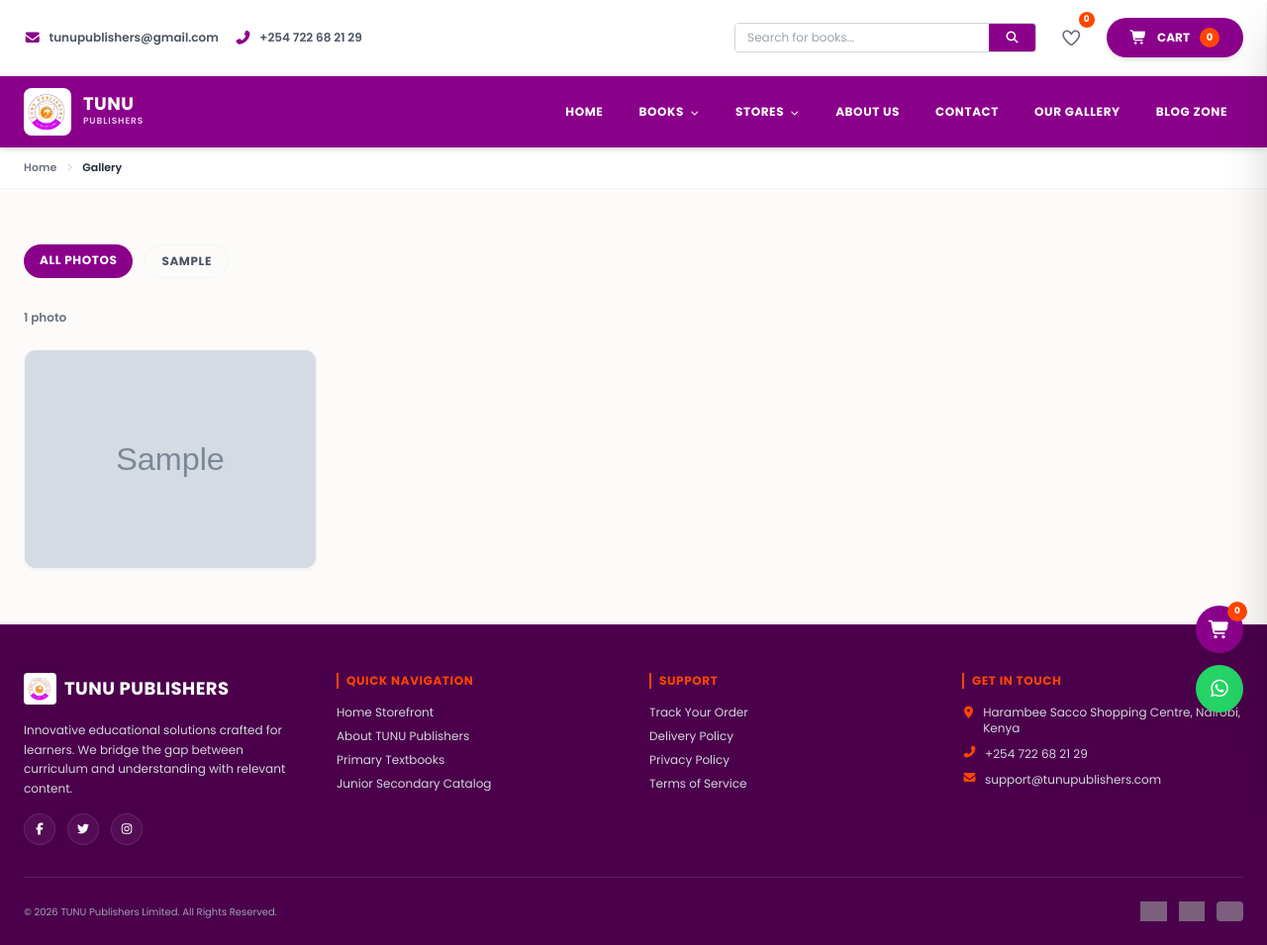
After one commit to LutanTech/tunu-jinja, a Flask app: page /gallery in a window 1280 px wide. The commit adds this page. Shown: the whole page at 99% size. Run offline with Flask 3, Linux system fonts and the light colour scheme; tables that the repository leaves empty hold one stand-in row (values such as "Sample post"); grey boxes marked "Sample" are stand-in pictures; some libraries are stand-ins or nearby versions; grey boxes are pictures that could not be loaded.

Commit message:
Add gallery management features: implement GalleryImage model and routes for uploading, editing, toggling visibility, and deleting gallery images. Update templates to include a new gallery section and enhance navigation with a dedicated gallery link in the base template. Improve store image handling in the stores template for better user experience.

```diff
--- a/app.py
+++ b/app.py
@@ -51,9 +51,13 @@ app.config.update(
     MAIL_USERNAME="noreply@tunupublishers.com",
     MAIL_PASSWORD=os.getenv("M_P"),
     MAIL_DEFAULT_SENDER=("Tunu Publishers", "noreply@tunupublishers.com"),
-    UPLOAD_FOLDER=os.path.join(app.root_path, "static", "resources", "books" ,"covers")
+    UPLOAD_FOLDER=os.path.join(app.root_path, "static", "resources", "books" ,"covers"),
+    GALLERY_FOLDER=os.path.join(app.root_path, "static", "resources", "gallery"),
+    STORES_FOLDER=os.path.join(app.root_path, "static", "resources", "stores")
 )
 os.makedirs(app.config["UPLOAD_FOLDER"], exist_ok=True)
+os.makedirs(app.config["GALLERY_FOLDER"], exist_ok=True)
+os.makedirs(app.config["STORES_FOLDER"], exist_ok=True)
 
 
 # M-Pesa Configurations
@@ -138,7 +142,7 @@ def auto_log(response):
             action=f"{request.method} {request.path}", method=request.method, endpoint=request.path,
             ip=request.remote_addr, user_agent=request.headers.get("User-Agent"), status_code=response.status_code
         ))
-        db.session.commit()  # FIXED: Required to commit the logging entries to the database
+        db.session.commit()
     except Exception:
         db.session.rollback()
     return response
@@ -333,6 +337,24 @@ class Store(db.Model):
 
     def to_dict(self):
         return {"id": self.id, "name": self.name, "image": self.image_url, "city": self.city, "address": self.address, "phone": self.phone, "email": self.email, "description": self.description, "hours": self.hours, "latitude": self.latitude, "longitude": self.longitude}
+
+class GalleryImage(db.Model):
+    id = db.Column(db.String(20), primary_key=True, default=lambda: generate_id("GAL"))
+    image = db.Column(db.String(1024), nullable=False)
+    caption = db.Column(db.String(255))
+    category = db.Column(db.String(100))
+    is_active = db.Column(db.Boolean, default=True)
+    added_at = db.Column(db.DateTime, default=lambda: datetime.utcnow() + timedelta(hours=3))
+
+    @property
+    def image_url(self):
+        if self.image and self.image.startswith(("http://", "https://", "/static/")):
+            return self.image
+        return self.image or "https://i.ibb.co/CKRYPD4p/image.png"
+
+    def to_dict(self):
+        return {"id": self.id, "image": self.image_url, "caption": self.caption, "category": self.category}
+
 
 NEAR_NAIROBI = {
     "Nairobi",
@@ -498,6 +520,23 @@ def checkout(oid):
 def book_cover(filename):
     return send_from_directory(app.config["UPLOAD_FOLDER"], filename)
 
+FOLDERS = {
+    "store": "STORE_FOLDER",
+    "gallery": "GALLERY_FOLDER",
+}
+
+@app.route("/image/<string:folder>/<path:filename>")
+@limiter.limit("50 per minute")
+def get_image(folder, filename):
+    config_key = FOLDERS.get(folder.lower())
+    if not config_key:
+        abort(404)
+
+    return send_from_directory(
+        app.config[config_key],
+        filename
+    )
+
 @app.route("/base")
 def base():
     return render_template('base.html')
@@ -1430,7 +1469,7 @@ def add_store():
     img, fn = request.files.get("image"), None
     if img and img.filename:
         fn = f"{secrets.token_hex(10)}.{img.filename.rsplit('.', 1)[1].lower()}"
-        img.save(os.path.join(app.config["UPLOAD_FOLDER"], fn))
+        img.save(os.path.join(app.config["STORES_FOLDER"], fn))
 
     store = Store(
         name=request.form.get("name"),
@@ -1495,6 +1534,102 @@ def delete_store(id):
     db.session.commit()
     return redirect(url_for("stores_admin"))
 
+@app.route("/gallery")
+def gallery():
+    category = request.args.get("cat", "").strip()
+    q = GalleryImage.query.filter_by(is_active=True)
+    if category:
+        q = q.filter(GalleryImage.category.ilike(category))
+    pagination = q.order_by(GalleryImage.added_at.desc()).paginate(
+        page=request.args.get("page", 1, type=int), per_page=24, error_out=False
+    )
+    categories = [c[0] for c in db.session.query(GalleryImage.category).filter(
+        GalleryImage.category.isnot(None), GalleryImage.is_active == True
+    ).distinct().all() if c[0]]
+    return render_template("company/gallery.html", images=pagination.items, pagination=pagination, categories=categories, active_category=category)
+
+
+
+@app.route("/cp/gallery")
+@login_required
+@admin_required
+def gallery_admin():
+    q = GalleryImage.query
+    search_term = request.args.get("q", "").strip()
+    if search_term:
+        like = f"%{search_term}%"
+        q = q.filter(db.or_(GalleryImage.caption.ilike(like), GalleryImage.category.ilike(like)))
+    pagination = q.order_by(GalleryImage.added_at.desc()).paginate(
+        page=request.args.get("page", 1, type=int), per_page=12, error_out=False
+    )
+    return render_template("admin/gallery.html", admin=db.session.get(Staff, session["staff_id"]),
+                           images=pagination.items, pagination=pagination, search=search_term)
+
+@app.route("/cp/gallery/new", methods=["POST"])
+@login_required
+@admin_required
+def add_gallery_image():
+    staff = db.session.get(Staff, session["staff_id"])
+    img = request.files.get("image")
+    if not img or not img.filename:
+        flash("Please choose a photo to upload.", "error")
+        return redirect(url_for("gallery_admin"))
+
+    fn = f"{secrets.token_hex(10)}.{img.filename.rsplit('.', 1)[1].lower()}"
+    img.save(os.path.join(app.config["GALLERY_FOLDER"], fn))
+
+    photo = GalleryImage(
+        image=fn,
+        caption=request.form.get("caption", "").strip(),
+        category=request.form.get("category", "").strip() or None
+    )
+    db.session.add(photo)
+    db.session.commit()
+    log_action("Uploaded gallery photo", 200, staff.id)
+    return redirect(url_for("gallery_admin"))
+
+@app.route("/cp/gallery/edit/<string:id>", methods=["POST"])
+@login_required
+@admin_required
+def edit_gallery_image(id):
+    staff = db.session.get(Staff, session["staff_id"])
+    photo = GalleryImage.query.get_or_404(id)
+
+    photo.caption = request.form.get("caption", "").strip()
+    photo.category = request.form.get("category", "").strip() or None
+
+    img = request.files.get("image")
+    if img and img.filename:
+        fn = f"{secrets.token_hex(10)}.{img.filename.rsplit('.', 1)[1].lower()}"
+        img.save(os.path.join(app.config["UPLOAD_FOLDER"], fn))
+        photo.image = fn
+
+    db.session.commit()
+    log_action("Edited gallery photo", 200, staff.id)
+    return redirect(url_for("gallery_admin"))
+
+@app.route("/api/admin/toggle_gallery/<string:id>", methods=["POST"])
+@login_required
+@admin_required
+def toggle_gallery_image(id):
+    staff = db.session.get(Staff, session["staff_id"])
+    photo = GalleryImage.query.get_or_404(id)
+    photo.is_active = not photo.is_active
+    db.session.commit()
+    log_action("Toggled visibility for a gallery photo", 200, staff.id)
+    return redirect(url_for("gallery_admin"))
+
+@app.route("/api/admin/delete_gallery/<string:id>", methods=["POST"])
+@login_required
+@admin_required
+def delete_gallery_image(id):
+    staff = db.session.get(Staff, session["staff_id"])
+    photo = GalleryImage.query.get_or_404(id)
+    log_action("Deleted a gallery photo", 200, staff.id)
+    db.session.delete(photo)
+    db.session.commit()
+    return redirect(url_for("gallery_admin"))
+
 with app.app_context():
     db.create_all()
 
--- a/templates/base.html
+++ b/templates/base.html
@@ -161,10 +161,13 @@
                     <button  data-aos="fade-down" class="text-white hover:bg-orangered px-4 py-2 rounded font-bold text-xs uppercase transition-colors tracking-wider flex items-center gap-1.5">
                         BOOKS <i class="fas fa-chevron-down text-[8px] mt-0.5"></i>
                     </button>
-                    <div class="dropdown-menu absolute left-0 mt-2 w-48 bg-white text-gray-800 rounded-lg shadow-xl border border-gray-100 z-50 py-1 font-bold text-xs uppercase tracking-wider">
+                    <div class="dropdown-menu absolute left-0 mt-2 w-48 bg-white text-gray-800  shadow-xl border border-gray-100 z-50 py-1 font-bold text-xs uppercase tracking-wider">
                         <a href="/books" class="block px-4 py-2 hover:bg-magenta/5 hover:text-magenta transition-colors">All Books</a>
                         <a href="/books?cat=junior" class="block px-4 py-2 hover:bg-magenta/5 hover:text-magenta transition-colors">Junior School</a>
+                        <a href="/books?cat=general" class="block px-4 py-2 hover:bg-magenta/5 hover:text-magenta transition-colors">General Audience </a>
                         <a href="/books?cat=revision" class="block px-4 py-2 hover:bg-magenta/5 hover:text-magenta transition-colors">Revision</a>
+                        <a href="/books?cat=1" class="block px-4 py-2 hover:bg-magenta/5 hover:text-magenta transition-colors">Grade 1 </a>
+                        <a href="/books?cat=4a" class="block px-4 py-2 hover:bg-magenta/5 hover:text-magenta transition-colors">Grade 4a</a>
                     </div>
                 </div>
 
@@ -172,18 +175,15 @@
                     <button  data-aos="fade-up" class="text-white hover:bg-orangered px-4 py-2 rounded font-bold text-xs uppercase transition-colors tracking-wider flex items-center gap-1.5">
                         STORES <i class="fas fa-chevron-down text-[8px] mt-0.5"></i>
                     </button>
-                    {% if stores %}
-                    <div class="dropdown-menu absolute left-0 mt-2 w-48 bg-white text-gray-800 rounded-lg shadow-xl border border-gray-100 z-50 py-1 font-bold text-xs uppercase tracking-wider">
-                        {% for s in stores %}
-                        <a href="/store/{{ s.name.lower().replace(' ', '-') }}" class="block px-4 py-2 hover:bg-magenta/5 hover:text-magenta transition-colors">{{ s.name }}</a>
-                        {% endfor %}
+                    <div class="dropdown-menu absolute left-0 mt-2 w-48 bg-white text-gray-800  shadow-xl border border-gray-100 z-50 py-1 font-bold text-xs uppercase tracking-wider">
+                        <a href="/store/nairobi" class="block px-4 py-2 hover:bg-magenta/5 hover:text-magenta transition-colors">Nairobi</a>
 
                     </div>
-                    {% endif %}
                 </div>
 
                 <a data-aos="fade-down" href="{{ url_for('about') }}" class="text-white hover:bg-orangered px-4 py-2 rounded font-bold text-xs uppercase transition-colors tracking-wider">ABOUT US</a>
                 <a  data-aos="fade-up" href="{{ url_for('contact_us') }}" class="text-white hover:bg-orangered px-4 py-2 rounded font-bold text-xs uppercase transition-colors tracking-wider">CONTACT</a>
+                <a  data-aos="fade-down" href="/gallery" target="_blank" class="text-white hover:bg-orangered px-4 py-2 rounded font-bold text-xs uppercase transition-colors tracking-wider">Our Gallery</a>
                 <a  data-aos="fade-down" href="https://blogzone.tunupublishers.com" target="_blank" class="text-white hover:bg-orangered px-4 py-2 rounded font-bold text-xs uppercase transition-colors tracking-wider">BLOG ZONE</a>
             </nav>
 
--- /dev/null
+++ b/templates/company/gallery.html
@@ -0,0 +1,133 @@
+{% extends "base.html" %}
+
+{% block title %}Gallery | TUNU Publishers{% endblock %}
+
+{% block head %}
+<meta name="description" content="A look at TUNU Publishers' events, school visits, book launches, and community moments across Kenya.">
+{% endblock %}
+
+{% block content %}
+
+<!-- BREADCRUMB -->
+<div class="bg-white border-b border-gray-100">
+    <div class="max-w-7xl mx-auto px-4 md:px-6 py-3 flex items-center gap-2 text-[11px] font-semibold text-gray-500">
+        <a href="/" class="hover:text-magenta transition-colors">Home</a>
+        <i class="fas fa-chevron-right text-[8px] text-gray-300"></i>
+        <span class="text-gray-800">Gallery</span>
+    </div>
+</div>
+
+
+
+<section class="max-w-7xl mx-auto px-4 md:px-6 py-10 md:py-14">
+
+    <!-- CATEGORY FILTER -->
+    {% if categories %}
+    <div class="flex gap-3 overflow-x-auto [&::-webkit-scrollbar]:hidden mb-8" style="scrollbar-width:none;-ms-overflow-style:none;">
+        <a href="{{ url_for('gallery') }}" class="shrink-0 px-4 py-2 rounded-full text-xs font-bold uppercase tracking-wider transition-colors {{ 'bg-magenta text-white' if not active_category else 'bg-lightWarm text-gray-600 border border-gray-100 hover:bg-magenta hover:text-white' }}">
+            All Photos
+        </a>
+        {% for cat in categories %}
+        <a href="{{ url_for('gallery') }}?cat={{ cat | urlencode }}" class="shrink-0 px-4 py-2 rounded-full text-xs font-bold uppercase tracking-wider transition-colors {{ 'bg-magenta text-white' if active_category == cat else 'bg-lightWarm text-gray-600 border border-gray-100 hover:bg-magenta hover:text-white' }}">
+            {{ cat }}
+        </a>
+        {% endfor %}
+    </div>
+    {% endif %}
+
+    <!-- GALLERY GRID -->
+    {% if images %}
+    <p class="text-xs text-gray-500 font-semibold mb-6">{{ pagination.total }} photo{{ 's' if pagination.total != 1 else '' }}{% if active_category %} in "{{ active_category }}"{% endif %}</p>
+    <div class="columns-2 sm:columns-3 lg:columns-4 gap-4 space-y-4">
+        {% for img in images %}
+        <button type="button"
+                onclick="openLightbox('{{ url_for("get_image", folder="gallery", filename=img.image_url ) }}', '{{ (img.caption or '')  }}')"
+                class="group relative block w-full rounded-xl overflow-hidden border border-gray-100 shadow-sm hover:shadow-lg transition-all break-inside-avoid">
+                <img src='{{ url_for("get_image", folder="gallery", filename=img.image_url ) }}' alt="{{ img.caption or 'Gallery photo' }}" loading="lazy" class="w-full h-auto object-cover group-hover:scale-105 transition-transform duration-300" onerror="this.src='https://placehold.co/500x600/8B008B/ffffff?text=TUNU'">
+            {% if img.caption %}
+            <div class="absolute inset-x-0 bottom-0 bg-gradient-to-t from-black/70 to-transparent p-3 pt-8 opacity-0 group-hover:opacity-100 transition-opacity">
+                <p class="text-white text-xs font-semibold text-left leading-snug line-clamp-2">{{ img.caption }}</p>
+            </div>
+            {% endif %}
+            <span class="absolute top-2 right-2 w-8 h-8 bg-white/90 rounded-full flex items-center justify-center text-magenta opacity-0 group-hover:opacity-100 transition-opacity">
+                <i class="fas fa-expand text-xs"></i>
+            </span>
+        </button>
+        {% endfor %}
+    </div>
+
+    <!-- PAGINATION -->
+    {% if pagination.pages > 1 %}
+    <div class="flex items-center justify-center gap-2 mt-10">
+        <a href="{{ url_for('gallery') }}?cat={{ active_category | urlencode }}&page={{ pagination.prev_num or 1 }}"
+           class="w-9 h-9 flex items-center justify-center rounded-full border border-gray-300 text-gray-500 text-xs {{ 'pointer-events-none opacity-40' if not pagination.has_prev else 'hover:bg-magenta hover:text-white hover:border-magenta transition-colors' }}">
+            <i class="fas fa-chevron-left"></i>
+        </a>
+
+        {% for p in range(1, pagination.pages + 1) %}
+            {% if p == pagination.page %}
+            <span class="w-9 h-9 flex items-center justify-center rounded-full bg-magenta text-white text-xs font-bold">{{ p }}</span>
+            {% elif p == 1 or p == pagination.pages or (p >= pagination.page - 1 and p <= pagination.page + 1) %}
+            <a href="{{ url_for('gallery') }}?cat={{ active_category | urlencode }}&page={{ p }}" class="w-9 h-9 flex items-center justify-center rounded-full border border-gray-300 text-gray-600 text-xs font-semibold hover:bg-magenta hover:text-white hover:border-magenta transition-colors">{{ p }}</a>
+            {% elif p == pagination.page - 2 or p == pagination.page + 2 %}
+            <span class="text-gray-300 text-xs px-1">…</span>
+            {% endif %}
+        {% endfor %}
+
+        <a href="{{ url_for('gallery') }}?cat={{ active_category | urlencode }}&page={{ pagination.next_num or pagination.pages }}"
+           class="w-9 h-9 flex items-center justify-center rounded-full border border-gray-300 text-gray-500 text-xs {{ 'pointer-events-none opacity-40' if not pagination.has_next else 'hover:bg-magenta hover:text-white hover:border-magenta transition-colors' }}">
+            <i class="fas fa-chevron-right"></i>
+        </a>
+    </div>
+    {% endif %}
+    {% else %}
+    <div class="text-center py-16 md:py-24 text-gray-400 text-xs font-semibold border border-dashed border-gray-200 rounded-2xl">
+        <i class="fas fa-images text-4xl text-magenta/20 mb-4 block"></i>
+        {% if active_category %}
+        No photos found in this category.
+        <a href="{{ url_for('gallery') }}" class="block text-magenta font-bold mt-2 hover:underline">View all photos</a>
+        {% else %}
+        No photos have been added to the gallery yet.
+        {% endif %}
+    </div>
+    {% endif %}
+</section>
+
+<!-- LIGHTBOX -->
+<div id="lightboxOverlay" class="hidden fixed inset-0 bg-black/90 z-[3000] items-center justify-center p-4" onclick="closeLightbox(event)">
+    <button onclick="closeLightbox()" class="absolute top-5 right-5 text-white text-2xl hover:text-orangered transition-colors z-10">
+        <i class="fas fa-times"></i>
+    </button>
+    <div class="max-w-3xl w-full flex flex-col items-center" onclick="event.stopPropagation()">
+        <img id="lightboxImage" src="" alt="" class="max-h-[75vh] w-auto rounded-lg shadow-2xl object-contain">
+        <p id="lightboxCaption" class="text-white text-sm font-semibold text-center mt-4 max-w-xl"></p>
+    </div>
+</div>
+
+{% endblock %}
+
+{% block extra_js %}
+<script>
+    function openLightbox(src, caption) {
+        document.getElementById('lightboxImage').src = src;
+        const captionEl = document.getElementById('lightboxCaption');
+        captionEl.textContent = caption || '';
+        captionEl.classList.toggle('hidden', !caption);
+        const overlay = document.getElementById('lightboxOverlay');
+        overlay.classList.remove('hidden');
+        overlay.classList.add('flex');
+        document.body.style.overflow = 'hidden';
+    }
+
+    function closeLightbox(e) {
+        const overlay = document.getElementById('lightboxOverlay');
+        overlay.classList.add('hidden');
+        overlay.classList.remove('flex');
+        document.body.style.overflow = '';
+    }
+
+    document.addEventListener('keydown', (e) => {
+        if (e.key === 'Escape') closeLightbox();
+    });
+</script>
+{% endblock %}
--- a/templates/stores/stores.html
+++ b/templates/stores/stores.html
@@ -46,9 +46,9 @@
     {% if stores %}
     <div class="grid grid-cols-1 sm:grid-cols-2 lg:grid-cols-3 gap-5 md:gap-6">
         {% for store in stores %}
-        <a href="/store/{{ store.name | urlencode }}" class="group bg-white rounded-2xl border border-gray-100 shadow-sm hover:shadow-lg transition-all overflow-hidden flex flex-col">
+        <a href="/store/{{ store.name.replace(' ', '-').lower() | urlencode }}" class="group bg-white rounded-2xl border border-gray-100 shadow-sm hover:shadow-lg transition-all overflow-hidden flex flex-col">
             <div class="relative bg-lightWarm aspect-[16/10] overflow-hidden">
-                <img src="{{ store.image_url }}" alt="{{ store.name }}" class="w-full h-full object-cover group-hover:scale-105 transition-transform duration-300" onerror="this.src='https://placehold.co/500x320/8B008B/ffffff?text=TUNU+Store'">
+                <img src="{{ url_for('book_cover', filename=store.image) }}" alt="{{ store.name }}" class="w-full h-full object-cover group-hover:scale-105 transition-transform duration-300" onerror="this.src='https://placehold.co/500x320/8B008B/ffffff?text=TUNU+Store'">
                 {% if store.city %}
                 <span class="absolute top-3 left-3 bg-white/95 text-magenta text-[10px] font-bold uppercase tracking-wider px-3 py-1 rounded-full shadow-sm">
                     <i class="fas fa-map-marker-alt"></i> {{ store.city }}
```
Also changed, not shown: templates/admin/gallery.html (added, +244 -0 lines), 1 other file.
